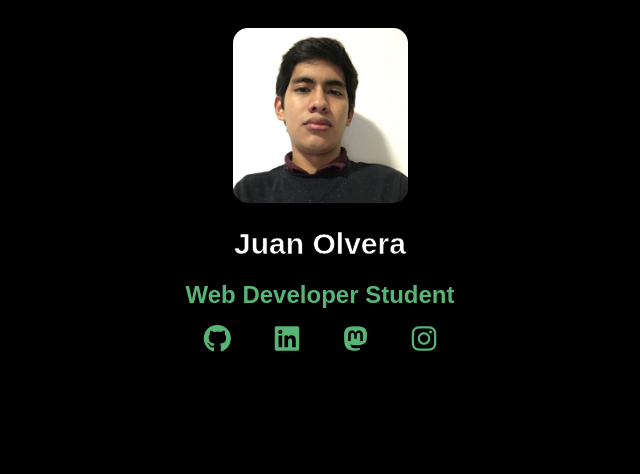
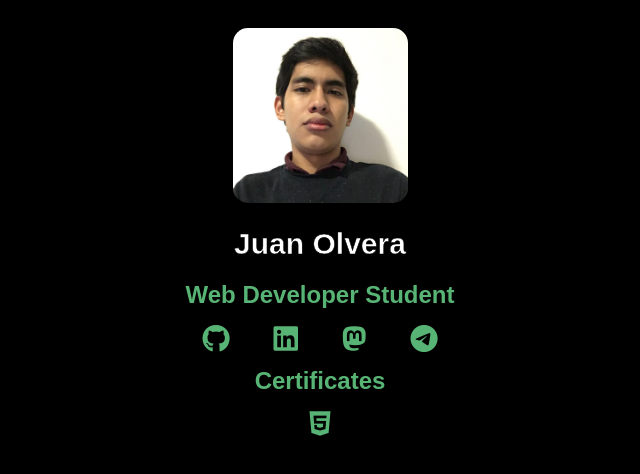
Before and after one commit to juanolveraruiz/juanolveraruiz, a plain HTML site: page index.html in a window 1280 px wide. Shown: the whole page, without its empty margins (320-960 px from the left). Drawn offline with Linux system fonts and the light colour scheme; a web font is replaced by a local one.

Commit message:
changed the instagram link to telegram and added a certificates div

```diff
--- a/index.html
+++ b/index.html
@@ -21,8 +21,12 @@
             <a href="https://github.com/juanolveraruiz" target="_blank" title="GitHub"><i class="fa-brands fa-github fa-2xl"></i></a>
             <a href="https://www.linkedin.com/in/juanolveraruiz/" target="_blank" title="LinkedIn"><i class="fa-brands fa-linkedin fa-2xl"></i></a>
             <a href="http://mastodon.social/@juanolvera" target="_blank" title="Mastodon"><i class="fa-brands fa-mastodon fa-2xl"></i></a>
-            <a href="https://instagram.com/juanolveraruiz" target="_blank" title="Instagram"><i class="fa-brands fa-instagram fa-2xl"></i></a>
+            <a href="https://t.me/juanolvera" target="_blank" title="Instagram"><i class="fa-brands fa-telegram fa-2xl"></i></a>
         </div>
+    </div>
+    <div class="certificates">
+        <h2>Certificates</h2>
+        <a href="assets/html.pdf" target="_blank"><i class="fa-brands fa-html5 fa-2xl"></i></a>
     </div>
 </body>
 </html>
```
Also changed, not shown: 1 other file.
